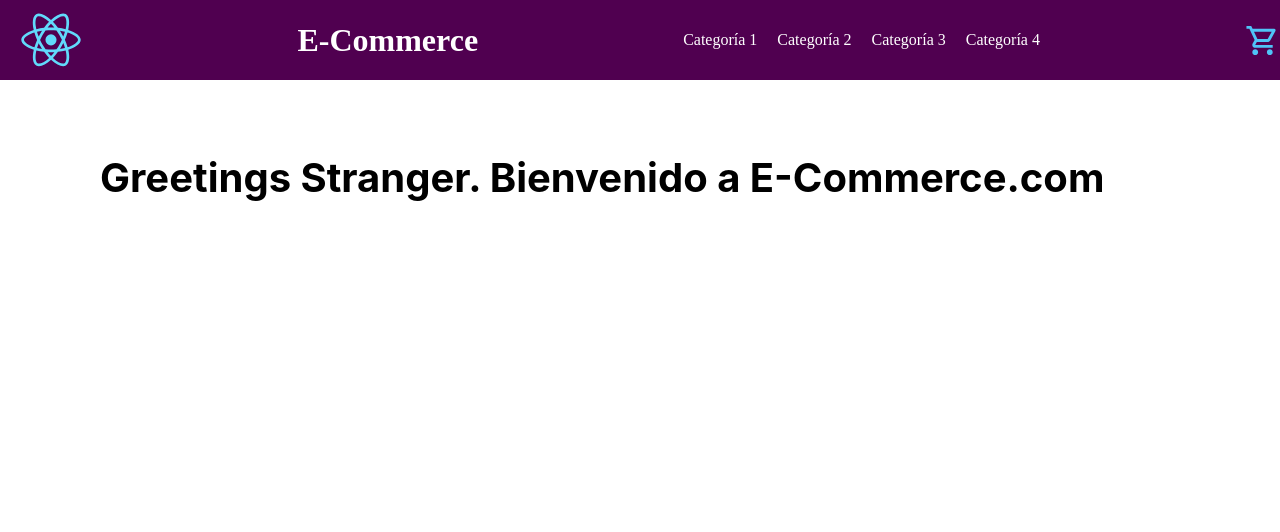
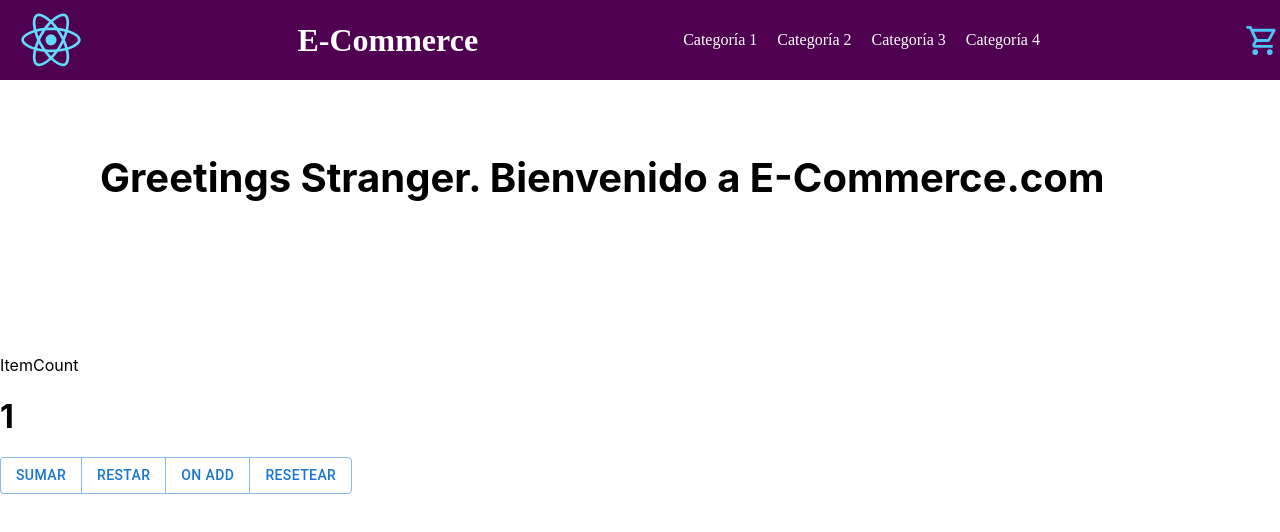
Before and after one commit to JereCos/React-JS, a React (Create React App) app: page / in a window 1280 px wide. Shown: the top 532 px of the page. Built offline with nearby package versions, Linux system fonts and the light colour scheme.

Commit message:
Desafío ItemCount

```diff
--- a/src/App.js
+++ b/src/App.js
@@ -3,10 +3,13 @@ import ItemListContainer from './Components/ItemListContainer';
 import NavBar from "./Components/NavBar";
 
 function App() {
+
+  const dash = 'Greetings Stranger. Bienvenido a E-Commerce.com';
+
   return (
     <>
       <NavBar />
-      <ItemListContainer greeting='Greetings Stranger. Bienvenido a E-Commerce.com'/>
+      <ItemListContainer greeting={dash}/>
     </>
   );
 }
--- a/src/Components/CartWidget.js
+++ b/src/Components/CartWidget.js
@@ -1,10 +1,16 @@
 import React from 'react';
 import ShoppingCartOutlinedIcon from '@mui/icons-material/ShoppingCartOutlined';
 import { lightBlue } from '@mui/material/colors';
+import Stack from '@mui/material/Stack';
+import Badge from '@mui/material/Badge';
 
-const CartWidget = () => {
+const CartWidget = ({cantElementos}) => {
   return (
-    <ShoppingCartOutlinedIcon sx={{ color: lightBlue[300] }} fontSize="large"/>
+    <Stack spacing={4} direction="row" sx={{ color: 'action.active' }}>
+      <Badge color="secondary" badgeContent={cantElementos} /* showZero */ anchorOrigin={{vertical: 'top',horizontal:'left',}}>
+        <ShoppingCartOutlinedIcon sx={{ color: lightBlue[300] }} fontSize="large"/>
+      </Badge>
+    </Stack>
   )
 }
 
--- /dev/null
+++ b/src/Components/ItemCount.js
@@ -0,0 +1,44 @@
+import React, {useState} from 'react';
+import Button from '@mui/material/Button';
+import ButtonGroup from '@mui/material/ButtonGroup';
+import SimpleSnackbar from './SnackBar';
+
+const ItemCount = ({stock, initial, funcion, addCarrito}) => {
+
+    const [contador, setContador] = useState(initial);
+
+    console.log(initial);
+
+    const sumar = () => {
+        contador < stock ? setContador (contador + 1) : setContador (stock);
+    }
+
+    const restar = () => {
+        contador < 1 ? setContador (0) : setContador (contador - 1);
+    }
+
+    const resetear = () => {
+        setContador (initial);
+    }
+
+    const onAdd = () => {
+
+        funcion(contador);
+
+    }
+
+  return (
+    <>
+        <div>ItemCount</div>
+        <h1>{contador}</h1>
+        <ButtonGroup variant="outlined" aria-label="outlined button group">
+            <Button onClick = {sumar}>Sumar</Button>
+            <Button onClick = {restar}>Restar</Button>
+            <Button onClick = {onAdd}>On Add</Button>
+            <Button onClick = {resetear}>Resetear</Button>
+        </ButtonGroup>
+    </>
+  )
+}
+
+export default ItemCount
--- a/src/Components/ItemListContainer.js
+++ b/src/Components/ItemListContainer.js
@@ -1,8 +1,20 @@
 import React from 'react'
+import ItemCount from './ItemCount';
+
 
 const ItemListContainer = ({greeting}) => {
+
+  const onAdd = (count) => {
+    console.log("Hola Manolas x " + count);
+  }
+
+  onAdd();
+
   return (
-    <h4 style = {styles.h4}>{greeting}</h4>
+    <>
+      <h4 style = {styles.h4}>{greeting}</h4>
+      <ItemCount stock = {10} initial = {1} funcion = {onAdd} />
+    </>
   )
 }
 
--- a/src/Components/NavBar.jsx
+++ b/src/Components/NavBar.jsx
@@ -6,6 +6,8 @@ import '../App.css';
 import CartWidget from './CartWidget';
 
 const NavBar = () => {
+
+  const cantElementos = 0;
 
   const categorias = [
     {id : 0, nombre : 'Categoría 1'},
@@ -26,7 +28,7 @@ const NavBar = () => {
         }
         <MenuOpenOutlinedIcon style = {styles.navDesplegable} className ='nav-desplegable' sx={{ color: lightBlue[300] }} fontSize="large"/>
       </nav>
-      <CartWidget />
+      <CartWidget cantElementos = {cantElementos}/>
     </header>
   )
 }
--- /dev/null
+++ b/src/Components/SnackBar.js
@@ -0,0 +1,50 @@
+import * as React from 'react';
+import Button from '@mui/material/Button';
+import Snackbar from '@mui/material/Snackbar';
+import IconButton from '@mui/material/IconButton';
+import CloseIcon from '@mui/icons-material/Close';
+
+export default function SimpleSnackbar() {
+  const [open, setOpen] = React.useState(false);
+
+  const handleClick = () => {
+    setOpen(true);
+  };
+
+  const handleClose = (event, reason) => {
+    if (reason === 'clickaway') {
+      return;
+    }
+
+    setOpen(false);
+  };
+
+  const action = (
+    <React.Fragment>
+      <Button color="secondary" size="small" onClick={handleClose}>
+        UNDO
+      </Button>
+      <IconButton
+        size="small"
+        aria-label="close"
+        color="inherit"
+        onClick={handleClose}
+      >
+        <CloseIcon fontSize="small" />
+      </IconButton>
+    </React.Fragment>
+  );
+
+  return (
+    <div>
+      <Button onClick={handleClick}>Agregar a carrito</Button>
+      <Snackbar
+        open={open}
+        autoHideDuration={6000}
+        onClose={handleClose}
+        message="Note archived"
+        action={action}
+      />
+    </div>
+  );
+}
```
